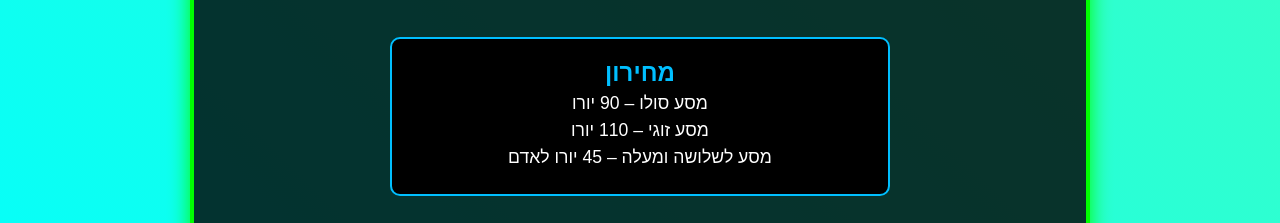
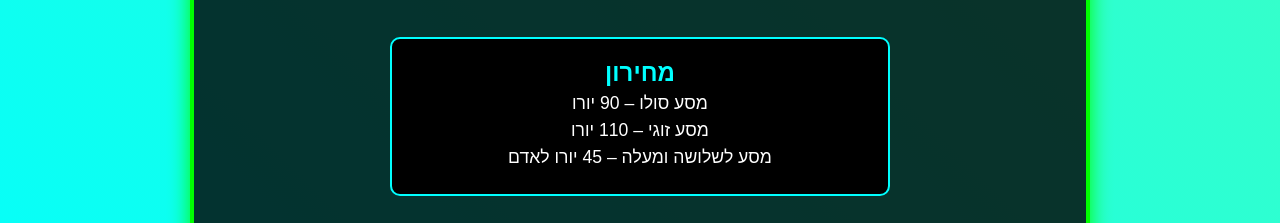
Before and after one commit to chicky99a/travel, a plain HTML site: page index.html in a window 1280 px wide. Shown: the part 1823-2046 px from the top of the page. Drawn offline with Linux system fonts and the light colour scheme.

Commit message:
Update index.html

```diff
--- a/index.html
+++ b/index.html
@@ -770,7 +770,7 @@
   <style>
     .price-box {
       background-color: #000000;       /* רקע שחור */
-      border: 2px solid #00bfff;       /* מסגרת דקה תכלת */
+      border: 2px solid #00ffff;       /* מסגרת דקה תכלת */
       border-radius: 10px;             /* פינות מעוגלות */
       padding: 20px;
       max-width: 500px;
@@ -782,7 +782,7 @@
 
     .price-box h3 {
       margin-top: 0;
-      color: #00bfff;                  /* כותרת בצבע תכלת */
+      color: #00ffff;                  /* כותרת בצבע תכלת */
       font-size: 1.5rem;
     }
 
```
